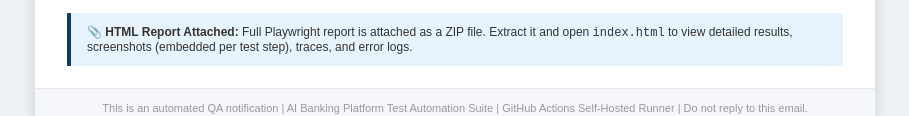
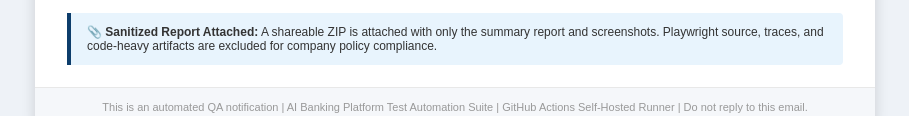
Before and after one commit to AB021S5/test, a website: page email-report-preview.html in a window 1280 px wide. Shown: the part 947-1063 px from the top of the page, without its empty margins (185-1094 px from the left). Drawn offline with Linux system fonts and the light colour scheme.

Commit message:
attach sanitized report for automated email

```diff
--- a/email-report-preview.html
+++ b/email-report-preview.html
@@ -137,7 +137,7 @@ body{margin:0;padding:20px;background:#eef2f7;font-family:Arial,Helvetica,sans-s
 </div>
 
 <div class="note">
-<strong>📎 HTML Report Attached:</strong> Full Playwright report is attached as a ZIP file. Extract it and open <code>index.html</code> to view detailed results, screenshots (embedded per test step), traces, and error logs.
+<strong>📎 Sanitized Report Attached:</strong> A shareable ZIP is attached with only the summary report and screenshots. Playwright source, traces, and code-heavy artifacts are excluded for company policy compliance.
 </div>
 </div>
 <div class="ftr">This is an automated QA notification | AI Banking Platform Test Automation Suite | GitHub Actions Self-Hosted Runner | Do not reply to this email.</div>
```
Also changed, not shown: .github/workflows/scheduled-playwright.yml, playwright-demo/.github/workflows/scheduled-playwright.yml.
